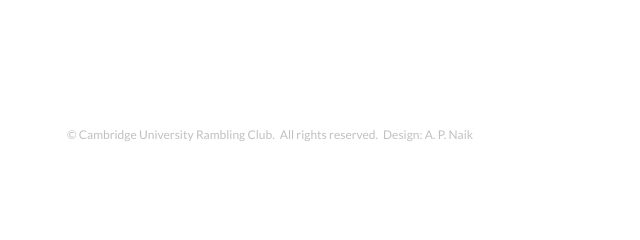
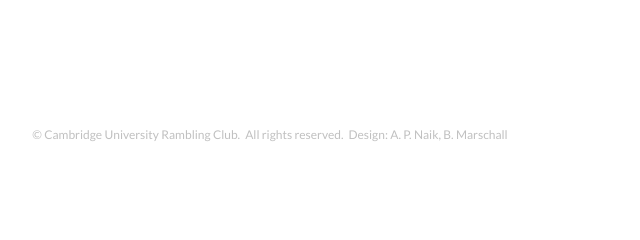
Before and after one commit to tonk-intro/curac-website, a website: page src/template.html in a window 1280 px wide. Shown: the top 240 px of the page, 240-880 px from the left. Drawn offline with Linux system fonts and the light colour scheme; files that its build step writes are made by us from their sources; files whose address does not match are found by name.

Commit message:
Disclaimer updated

```diff
--- a/src/template.html
+++ b/src/template.html
@@ -1,8 +1,8 @@
 <!DOCTYPE html>
 <!--
 	Cambridge University Rambling Club website
-    Designed by A. P. Naik, September 2018
-    HOMEPAGE
+    Originally designed by A. P. Naik, September 2018
+    Rewritten and improved by B. Marschall, September 2024
 -->
 <html>
   <head>
@@ -42,7 +42,7 @@
           <ul>
             <li>&copy; Cambridge University Rambling Club.</li>
             <li>All rights reserved.</li>
-            <li>Design: A. P. Naik</li>
+            <li>Design: A. P. Naik, B. Marschall</li>
           </ul>
           <ul class="icons mobile-icons">
             <li>
```
